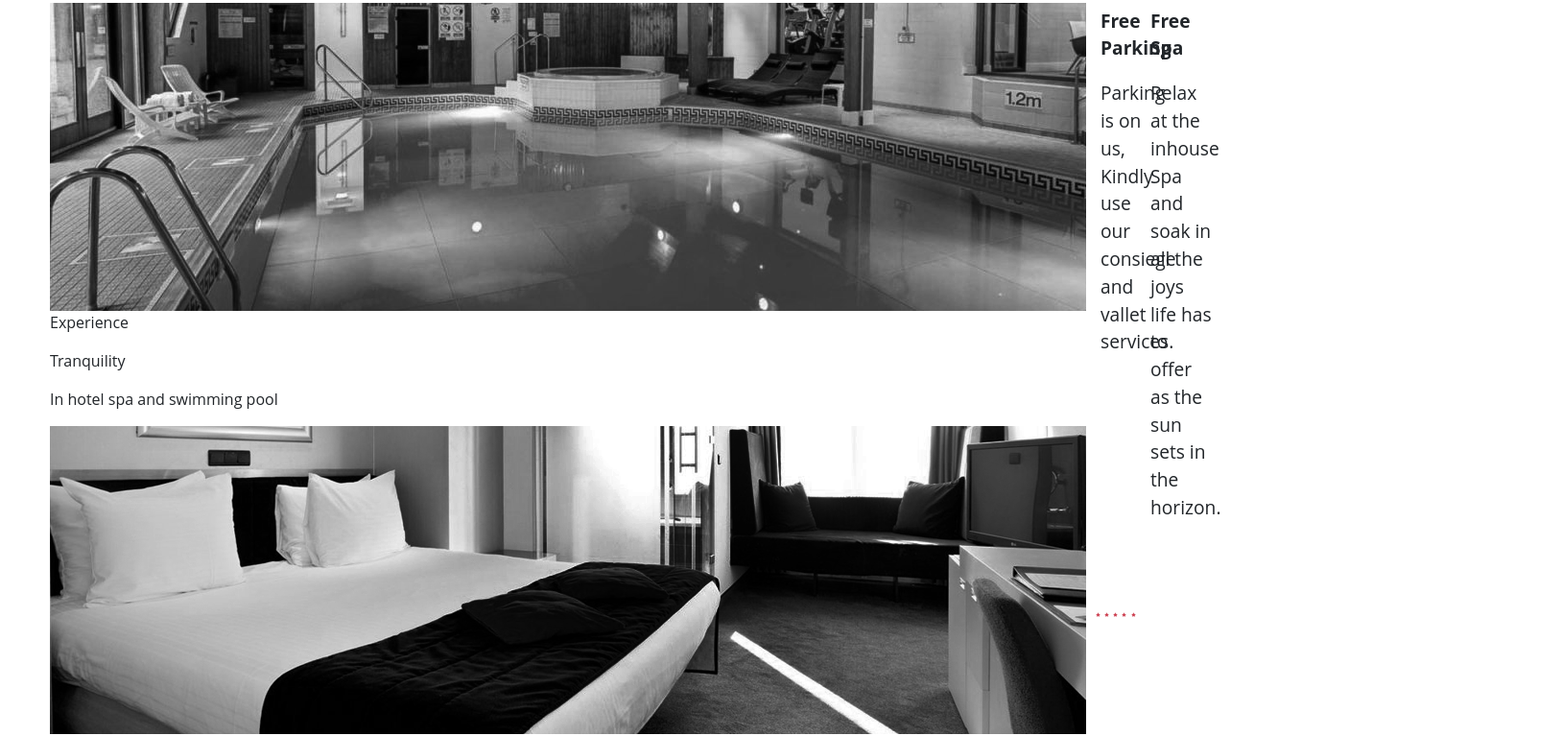
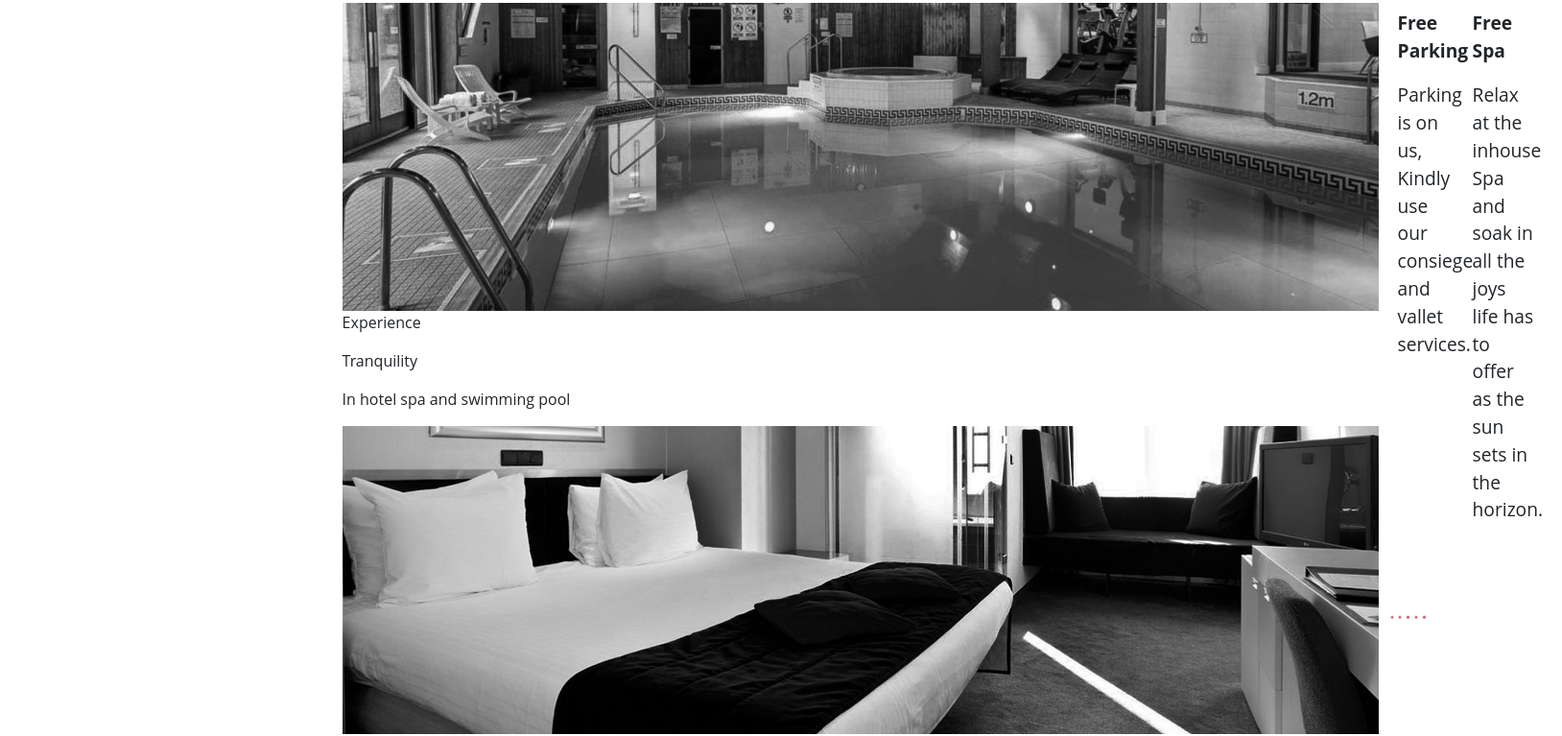
Before and after one commit to smmuiruri/FEDS-Hotel, a plain HTML site: page index.html in a window 1280 px wide. Shown: the part 2584-3351 px from the top of the page at 96% size, 1628 px wide, since content can reach past the window. Drawn offline with nearby package versions, Linux system fonts and the light colour scheme.

Commit message:
corrections to css service section now visible

```diff
--- a/css/main.css
+++ b/css/main.css
@@ -68,9 +68,9 @@
 
 
 .feds-service{
-    max-width: 30px;
-    width: 30px;
-    margin: 1.5px 12px 1.5px 10px;
+    max-width: 30%;
+    width: 30%;
+    margin: 1.5% 12% 1.5% 10%;
 }
 
 .feds-servicesection{
@@ -103,7 +103,7 @@
 
 .feds-review{
     background: burlywood;
-    padding-bottom: 5px;
+    padding-bottom: 5%;
 }
 
 .feds-review::after{
@@ -114,13 +114,13 @@
 
 .feds-revcontineous{
     float: left;
-    padding-left: 5px;
-    max-width: 65px;
+    padding-left: 5%;
+    max-width: 65%;
 }
 
 
 .feds-revcontineous .b{
-    padding: 3px 0 3px 5px;
+    padding: 3% 0 3% 5%;
     font-size: 2vw;
     font-weight: bolder;
 }
@@ -131,18 +131,18 @@
 }
 
 .feds-review{
-    padding:3px 0 0px 5px;
+    padding:3% 0 0% 5%;
     max-width: 70px;
 
 }
 
 .feds-stars {
     display: block;
-    padding-left: 5px;
+    padding-left: 5%;
 
 }
 
 .feds-stars img {
-    width: 5px;
+    width: 5%;
     height: auto;
 }
```
